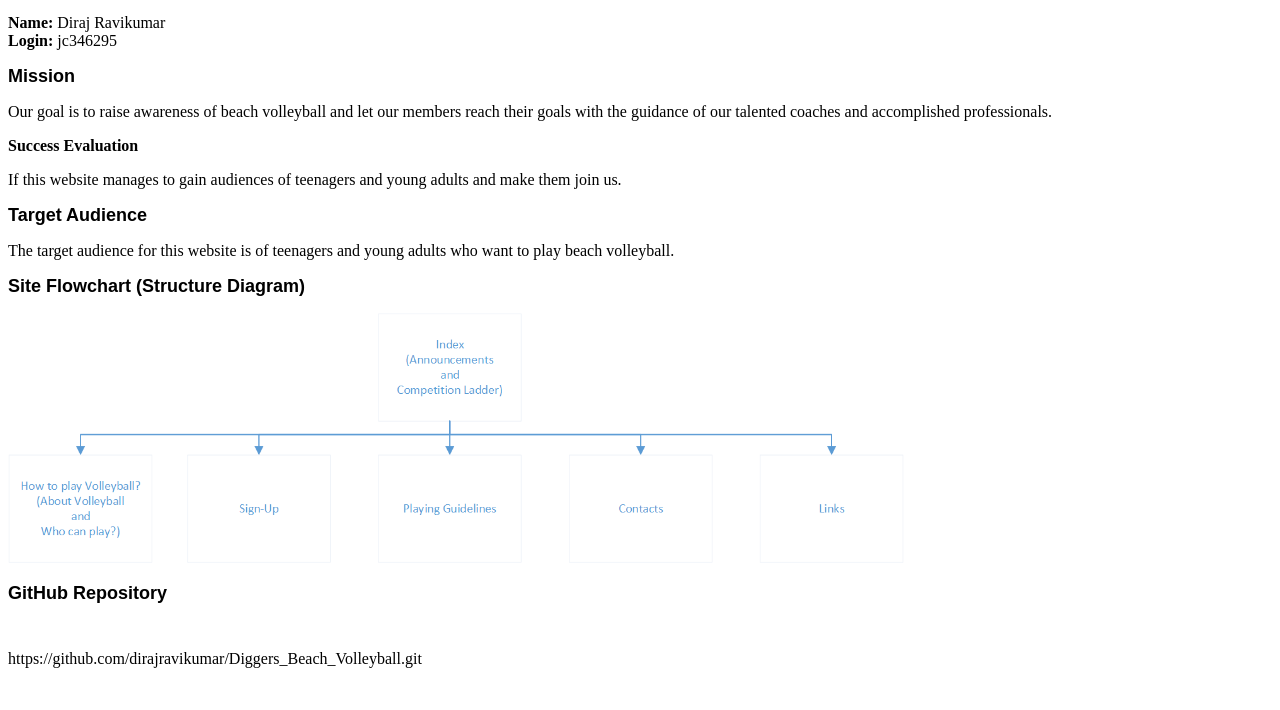
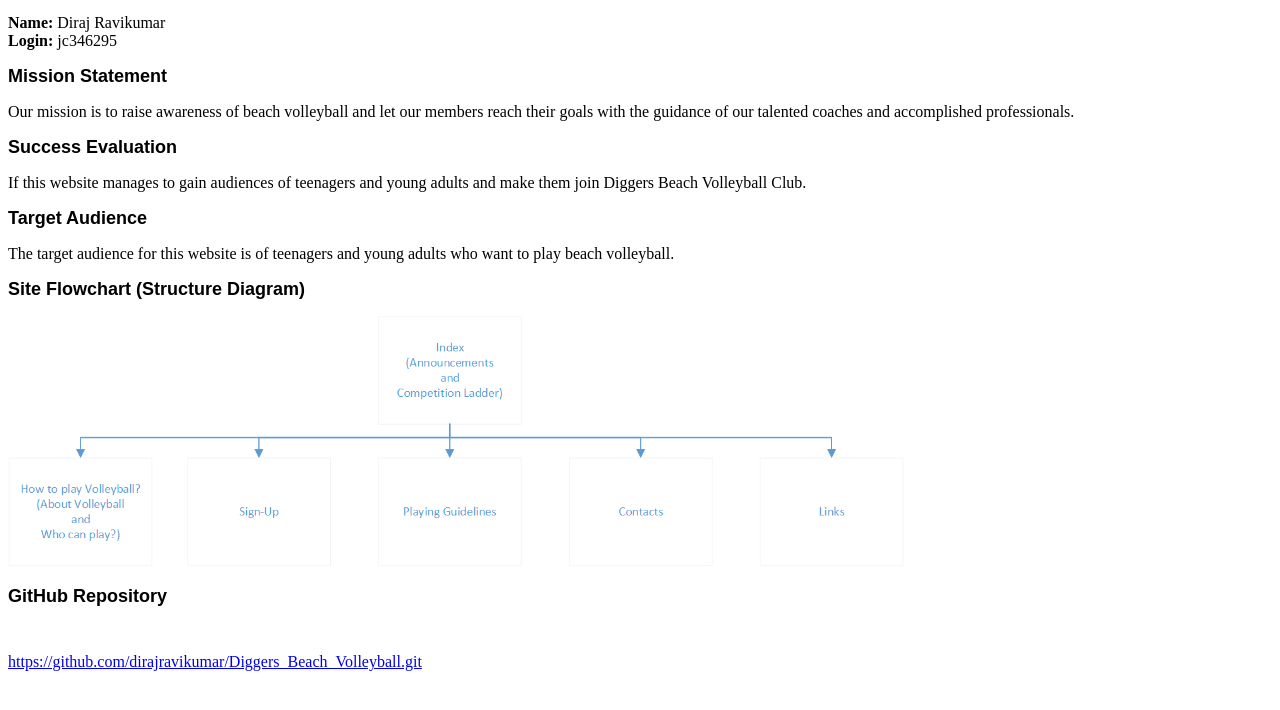
Before and after one commit to dirajravikumar/Diggers_Beach_Volleyball, a plain HTML site: page plan.html in a window 1280 px wide. Shown: the part 82-792 px from the top of the page. Drawn offline with Linux system fonts and the light colour scheme.

Commit message:
Version 2.0
#NEW

Interactive GitHub link!

```diff
--- a/plan.html
+++ b/plan.html
@@ -12,16 +12,17 @@
 <h1 style="margin: 0.0px 0.0px 16.1px 0.0px; line-height: 28.0px; font: 24.0px Arial; color: #000000; -webkit-text-stroke: #000000"><span class="s1"><b>Diggers Beach Volleyball</b></span></h1>
 <p class="p2"><span class="s1"><b>Name:</b> Diraj Ravikumar<br>
 <b>Login:</b> jc346295</span></p>
-<h2 style="margin: 0.0px 0.0px 9.0px 0.0px; line-height: 21.0px; font: 18.0px Arial; color: #000000; -webkit-text-stroke: #000000"><span class="s1"><b>Mission</b></span></h2>
-<p>Our goal is to raise awareness of beach volleyball and let our members reach their goals with the guidance of our talented coaches and accomplished professionals.</p>
-<p><span class="s1"><b>Success Evaluation</b></span></p>
-<p class="p2">If this website manages to gain audiences of teenagers and young adults and make them join us.</p>
+<h2 style="margin: 0.0px 0.0px 9.0px 0.0px; line-height: 21.0px; font: 18.0px Arial; color: #000000; -webkit-text-stroke: #000000"><span class="s1"><b>Mission Statement</b></span></h2>
+<p>Our mission is to raise awareness of beach volleyball and let our members reach their goals with the guidance of our talented coaches and accomplished professionals.</p>
+<h2 style="margin: 0.0px 0.0px 9.0px 0.0px; line-height: 21.0px; font: 18.0px Arial; color: #000000; -webkit-text-stroke: #000000"><span class="s1"><b>Success Evaluation</b></span></h2>
+<p class="p2">If this website manages to gain audiences of teenagers and young adults and make them join Diggers Beach Volleyball Club.</p>
 <h2 style="margin: 0.0px 0.0px 9.0px 0.0px; line-height: 21.0px; font: 18.0px Arial; color: #000000; -webkit-text-stroke: #000000"><span class="s1"><b>Target Audience</b></span></h2>
 <p class="p2">The target audience for this website is of teenagers and young adults who want to play beach volleyball.</p>
 <h2 style="margin: 0.0px 0.0px 9.0px 0.0px; line-height: 21.0px; font: 18.0px Arial; color: #000000; -webkit-text-stroke: #000000"><span class="s1"><b>Site Flowchart (Structure Diagram)</b></span></h2>
 <p class="p2"><img src="Images/flowchart.png" width="896" height="250" ></p>
 <h2 style="margin: 0.0px 0.0px 9.0px 0.0px; line-height: 21.0px; font: 18.0px Arial; color: #000000; -webkit-text-stroke: #000000"><span class="s1"><b>GitHub Repository</b></span></h2>
 <p style="margin: 0.0px 0.0px 9.0px 0.0px; line-height: 21.0px; font: 18.0px Arial; color: #000000; -webkit-text-stroke: #000000">&nbsp;</p>
-<p> https://github.com/dirajravikumar/Diggers_Beach_Volleyball.git </p>
+<p>
+<a href="https://github.com/dirajravikumar/Diggers_Beach_Volleyball.git"> https://github.com/dirajravikumar/Diggers_Beach_Volleyball.git </a></p>
 </body>
 </html>
```
